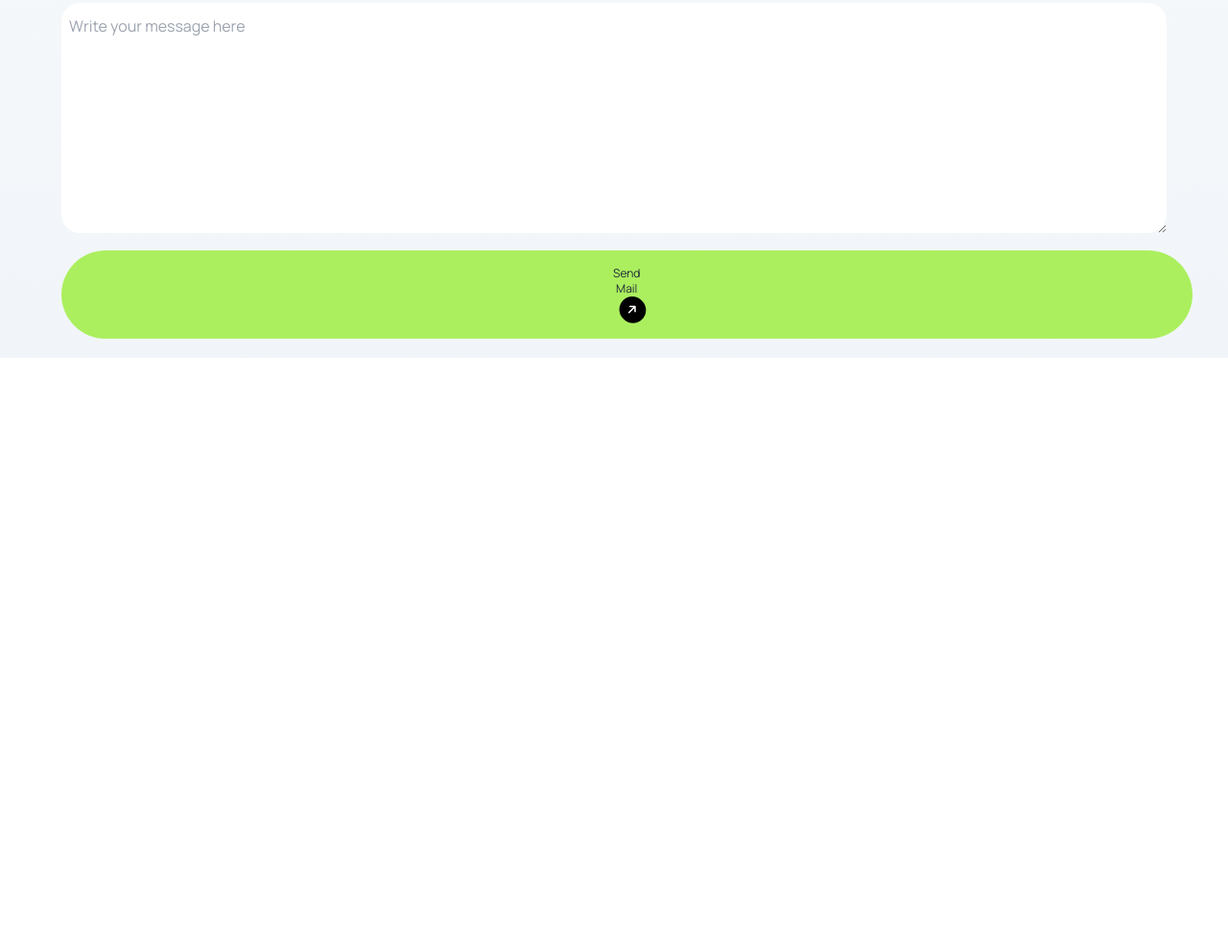
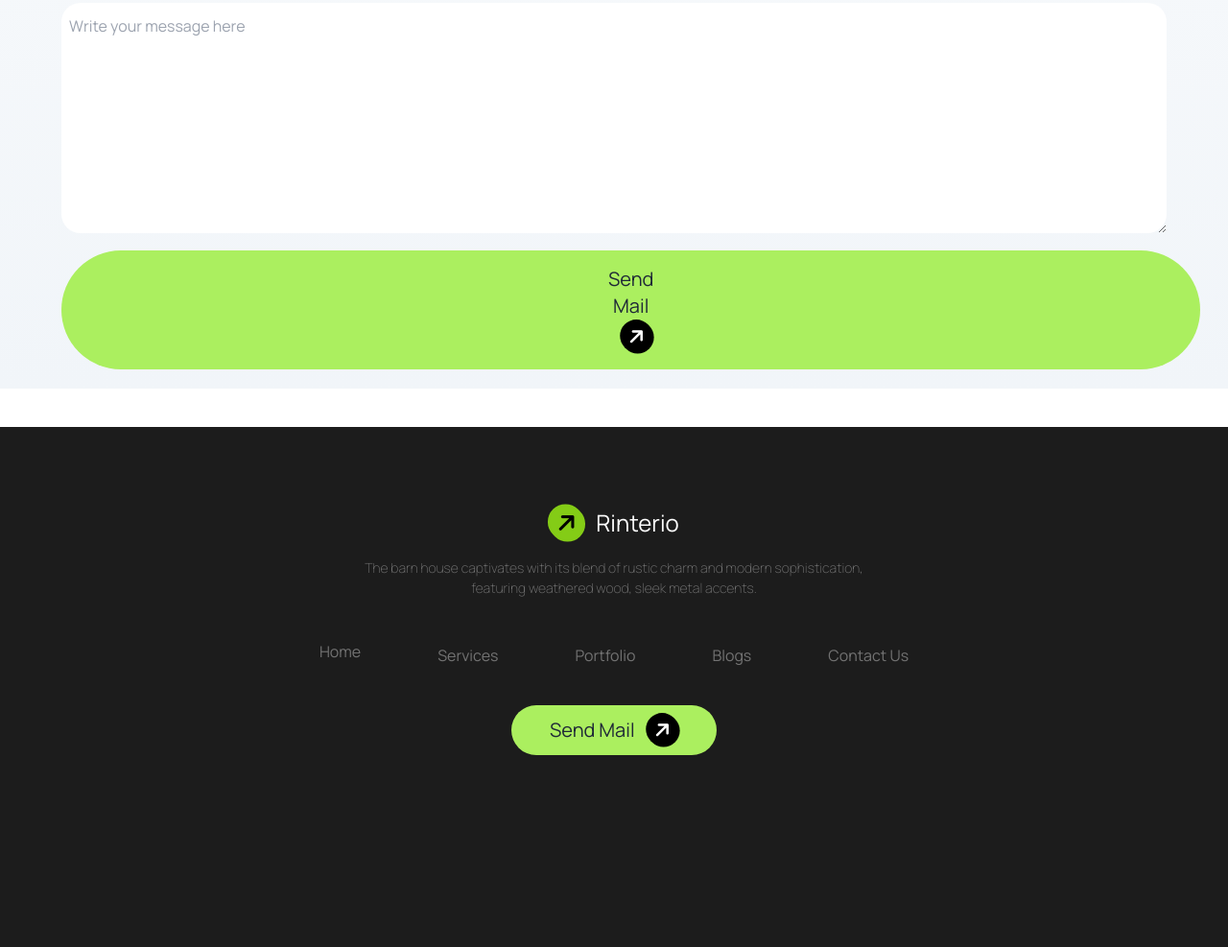
Before and after one commit to safi-03/assignment-three-repeat, a plain HTML site: page index.html in a window 1280 px wide. Shown: the part 3185-4172 px from the top of the page at 96% size. Before the commit the page ends 3558 px from the top, so only its background shows below. Drawn offline with nearby package versions, Linux system fonts and the light colour scheme; a web font is replaced by a local one.

Commit message:
footer done

```diff
--- a/index.html
+++ b/index.html
@@ -252,7 +252,7 @@
             <div class="lg:max-w-6xl lg:m-auto pb-[20px]">
                 <div class="pt-[10px] mx-1 lg:mx-0  text-center">
                     <textarea class="w-full h-[240px] rounded-[20px] pt-3 pl-2 mb-3 mt-4" placeholder="Write your message here" name="" id=""></textarea>
-                    <button class="bg-[#ABEF5F] px-[80px] text-xs lg:px-[570px] py-2 lg:py-4 rounded-full ">Send Mail<i
+                    <button class="bg-[#ABEF5F] px-[95px] text-xs lg:text-xl lg:px-[570px] py-2 lg:py-4 rounded-full ">Send Mail<i
                         class="fa-solid fa-arrow-right text-white  ml-3 p-2 bg-black  -rotate-45 rounded-full"></i></button>
                 </div>
             </div>
@@ -261,6 +261,36 @@
 
     </main>
     <!-- footer section -->
+     <footer class="bg-[#1C1C1C] mt-[40px]">
+        <div class="lg:max-w-6xl lg:m-auto pb-[50px] lg:pb-[100px]">
+            <div class="text-center">
+                <h1 class="text-8 lg:text-2xl text-white pt-10 lg:pt-20"><i
+                    class="fa-solid fa-arrow-right text-black  mr-3 p-2 bg-lime-500 -rotate-45 rounded-full"></i>Rinterio
+                </h1>
+                <p class="text-center text-[#737373] text-[14px] text-[#737373] font-extralight mt-4 mb-10 w-[90%] mx-auto  lg:w-[50%]">The
+                    barn house captivates with its blend of rustic charm and modern sophistication, featuring
+                    weathered wood, sleek metal accents.</p>
+            </div>
+            <div class=" text-white  mb-10">
+                <ul class="flex flex-col lg:flex-row items-center justify-center text-[#737373] space-y-2 text-4 lg:space-x-20 ">
+                    <li><a>Home</a></li>
+                    <li><a>Services</a></li>
+                    <li><a>Portfolio</a></li>
+                    <li><a>Blogs</a></li>
+                    <li><a>Contact Us</a></li>
+                </ul>
+            </div>
+            <!-- footer button -->
+            <div class="text-center mt-5 mb-[0px] lg:mb-[100px]">
+                <button class="bg-[#ABEF5F] px-[15px] text-xs lg:text-xl lg:px-[40px] py-1 lg:py-2 rounded-full ">Send Mail<i
+                    class="fa-solid fa-arrow-right text-white  ml-3 p-2 bg-black  -rotate-45 rounded-full"></i></button>
+
+            </div>
+        </div>
+
+
+
+     </footer>
 
 </body>
 
```
